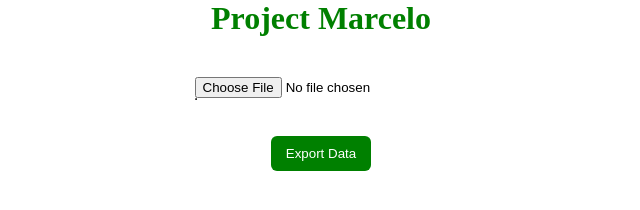
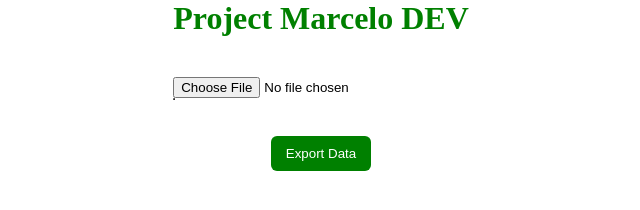
Before and after one commit to marceloreyran/Data-Project, a plain HTML site: page index.html in a window 1280 px wide. Shown: the whole page, without its empty margins (319-959 px from the left). Drawn offline with Linux system fonts and the light colour scheme.

Commit message:
Update index.html

```diff
--- a/index.html
+++ b/index.html
@@ -12,7 +12,7 @@
 
 <body>
     <div class="main">
-        <h1>Project Marcelo</h1>
+        <h1>Project Marcelo DEV</h1>
         <input type="file" id="csv">
         <table id="table" border="1"></table>
         <br><br>
```
